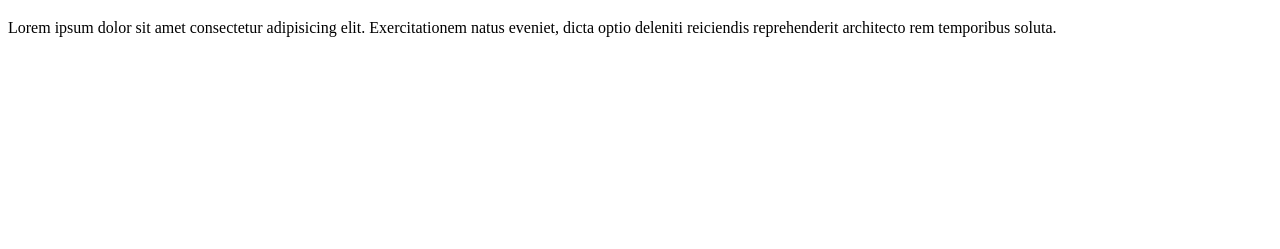
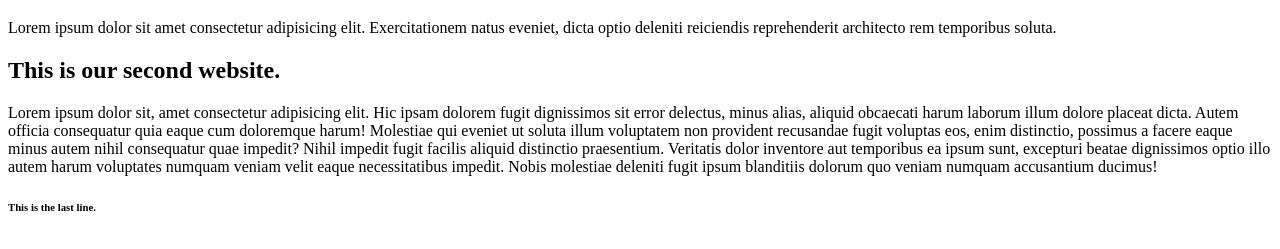
Before and after one commit to connectriaj/project-1, a plain HTML site: page index.html in a window 1280 px wide. Shown: the part 61-310 px from the top of the page. Drawn offline with Linux system fonts and the light colour scheme.

Commit message:
second commint

```diff
--- a/index.html
+++ b/index.html
@@ -11,5 +11,10 @@
     <h1>Welcome to our Website.</h1>
     <p>Lorem ipsum dolor sit amet consectetur adipisicing elit. Exercitationem natus eveniet, dicta optio deleniti reiciendis reprehenderit architecto rem temporibus soluta.
     </p>
+    <div>
+        <h2>This is our second website.</h2>
+        <p>Lorem ipsum dolor sit, amet consectetur adipisicing elit. Hic ipsam dolorem fugit dignissimos sit error delectus, minus alias, aliquid obcaecati harum laborum illum dolore placeat dicta. Autem officia consequatur quia eaque cum doloremque harum! Molestiae qui eveniet ut soluta illum voluptatem non provident recusandae fugit voluptas eos, enim distinctio, possimus a facere eaque minus autem nihil consequatur quae impedit? Nihil impedit fugit facilis aliquid distinctio praesentium. Veritatis dolor inventore aut temporibus ea ipsum sunt, excepturi beatae dignissimos optio illo autem harum voluptates numquam veniam velit eaque necessitatibus impedit. Nobis molestiae deleniti fugit ipsum blanditiis dolorum quo veniam numquam accusantium ducimus!</p>
+    </div>
+    <h6>This is the last line.</h6>
 </body>
 </html>
```
